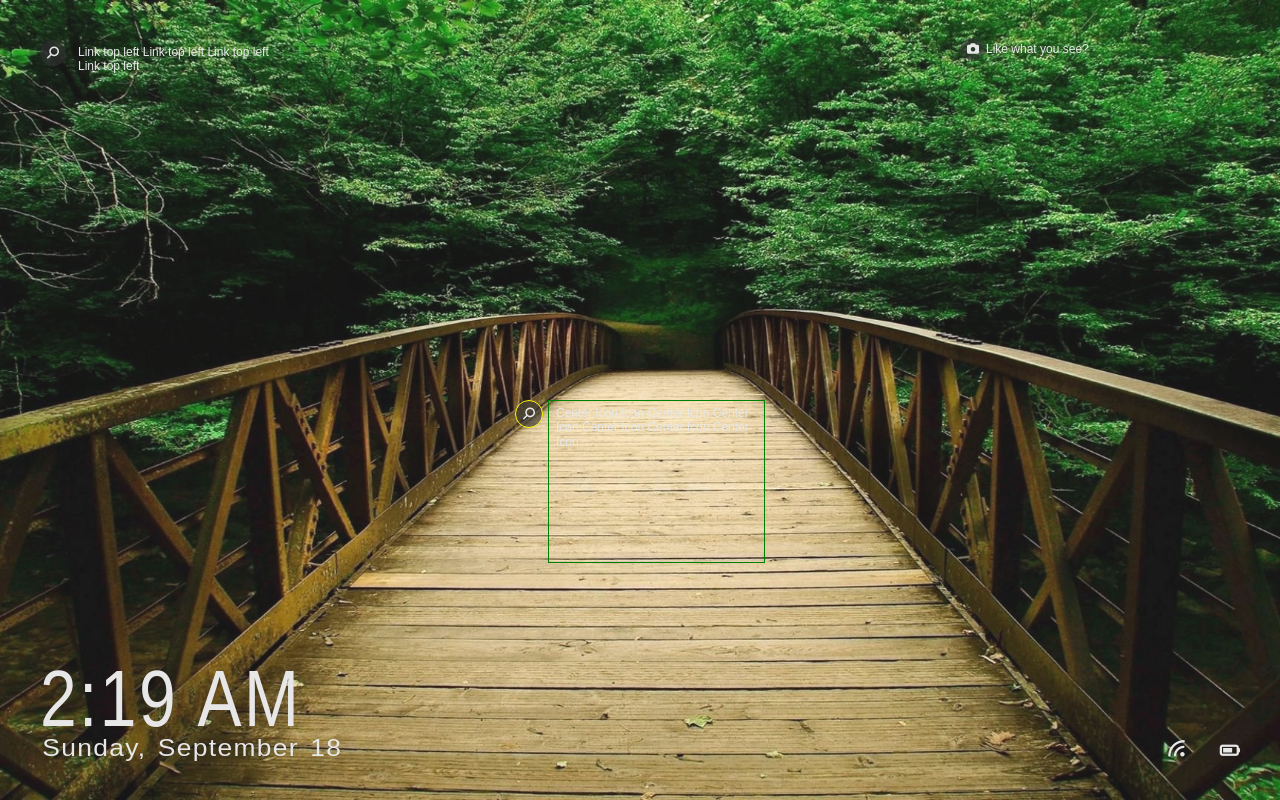
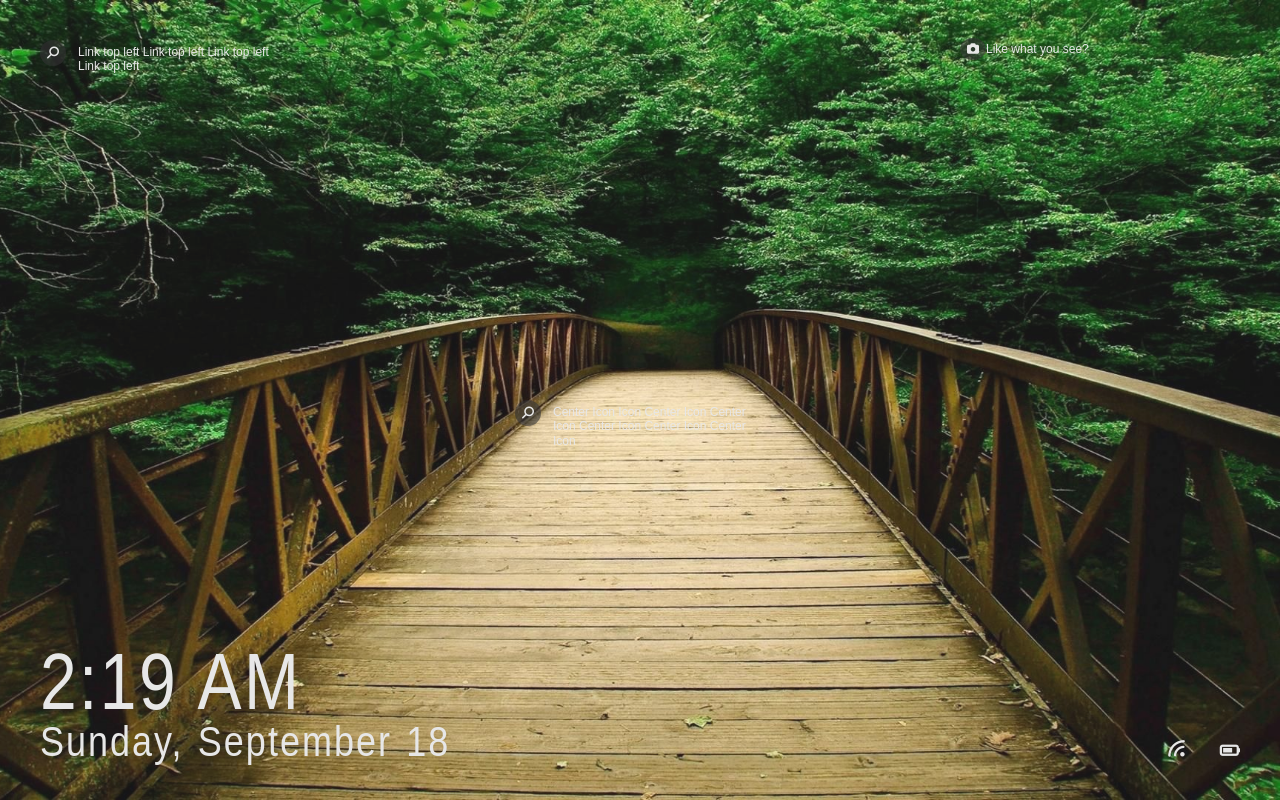
Before and after one commit to rudyjm3/ms-windows-login, a plain HTML site: page index.html in a window 1280 px wide. Drawn offline with nearby package versions, Linux system fonts and the light colour scheme.

Commit message:
Updated README file. Added screen cap of project to img folder. Adjusted style for date and time

```diff
--- a/sass/style.scss
+++ b/sass/style.scss
@@ -187,7 +187,7 @@ main {
       &__icon {
          // margin-right: 20px;
          height:fit-content;
-         border: 1px solid yellow;
+         // border: 1px solid yellow;
       }
 
       &__wrapper {
@@ -202,7 +202,7 @@ main {
          display: flex;
          flex-direction: column;
          // padding: 5px 7px 10px 7px;
-         border: 1px solid green;
+         // border: 1px solid green;
          transition: all 0.5s ease-in-out;
       }
       // &__icon:not(:has(.center-link__content-wrapper)) {
@@ -246,16 +246,16 @@ main {
          letter-spacing: .2rem;
          word-spacing: 0.2rem;
          transform: scaleY(1.2);
-         margin-bottom: 5px;
+         margin-bottom: 10px;
       }
       &__date {
-         font-size: 2rem;
+         font-size: 3rem;
          font-weight: 400;
-         letter-spacing: .1rem;
+         letter-spacing: 2px;
          word-spacing: 0.2rem;
          transform: scaleY(1.2);
-         transform: scaleX(1.1);
-         margin-left: 16px;
+         // transform: scaleX(1.1);
+         // margin-left: 20px;
       }
    }
    .bottom-right {
```
Also changed, not shown: css/style.css, 3 other files.
